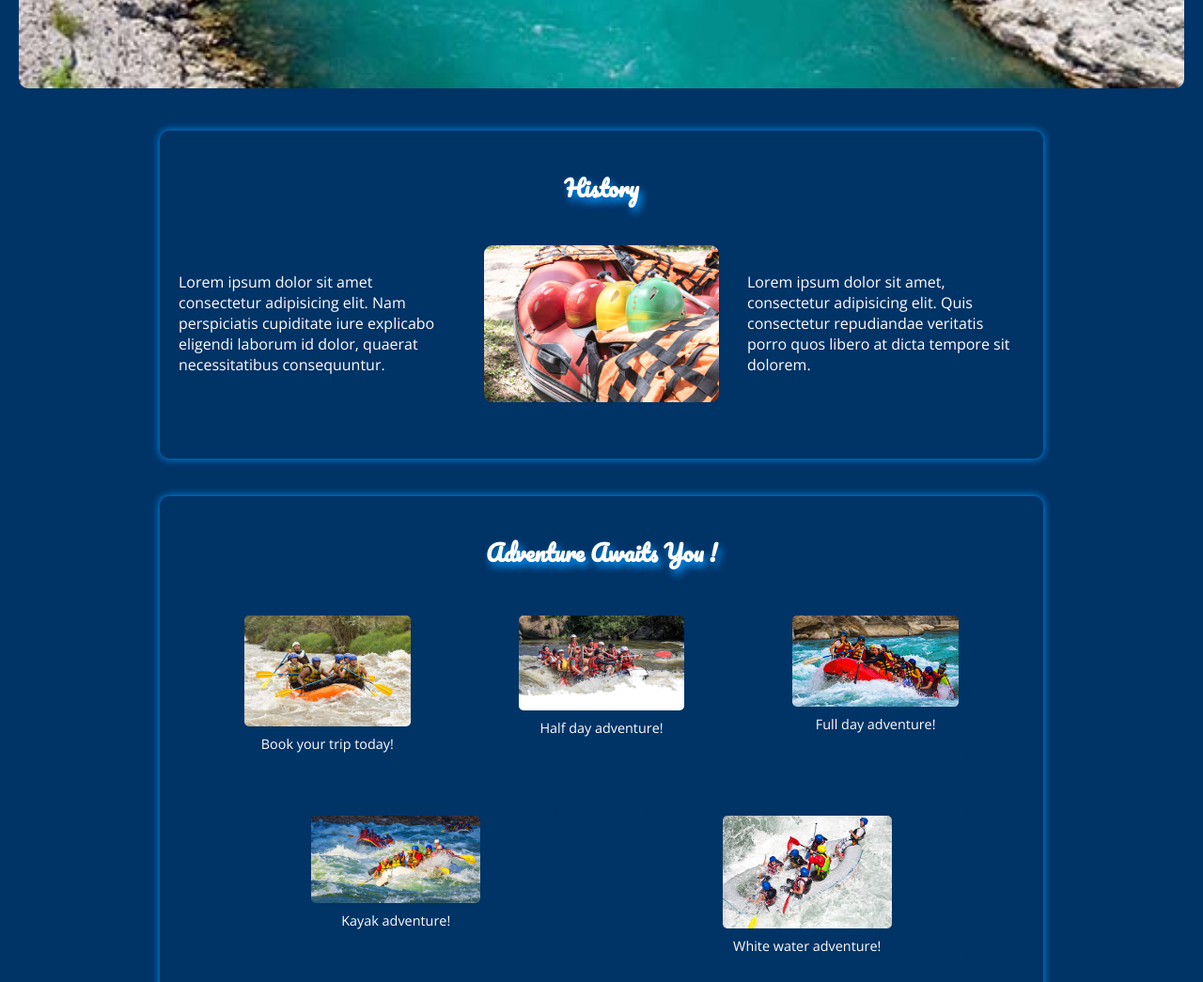
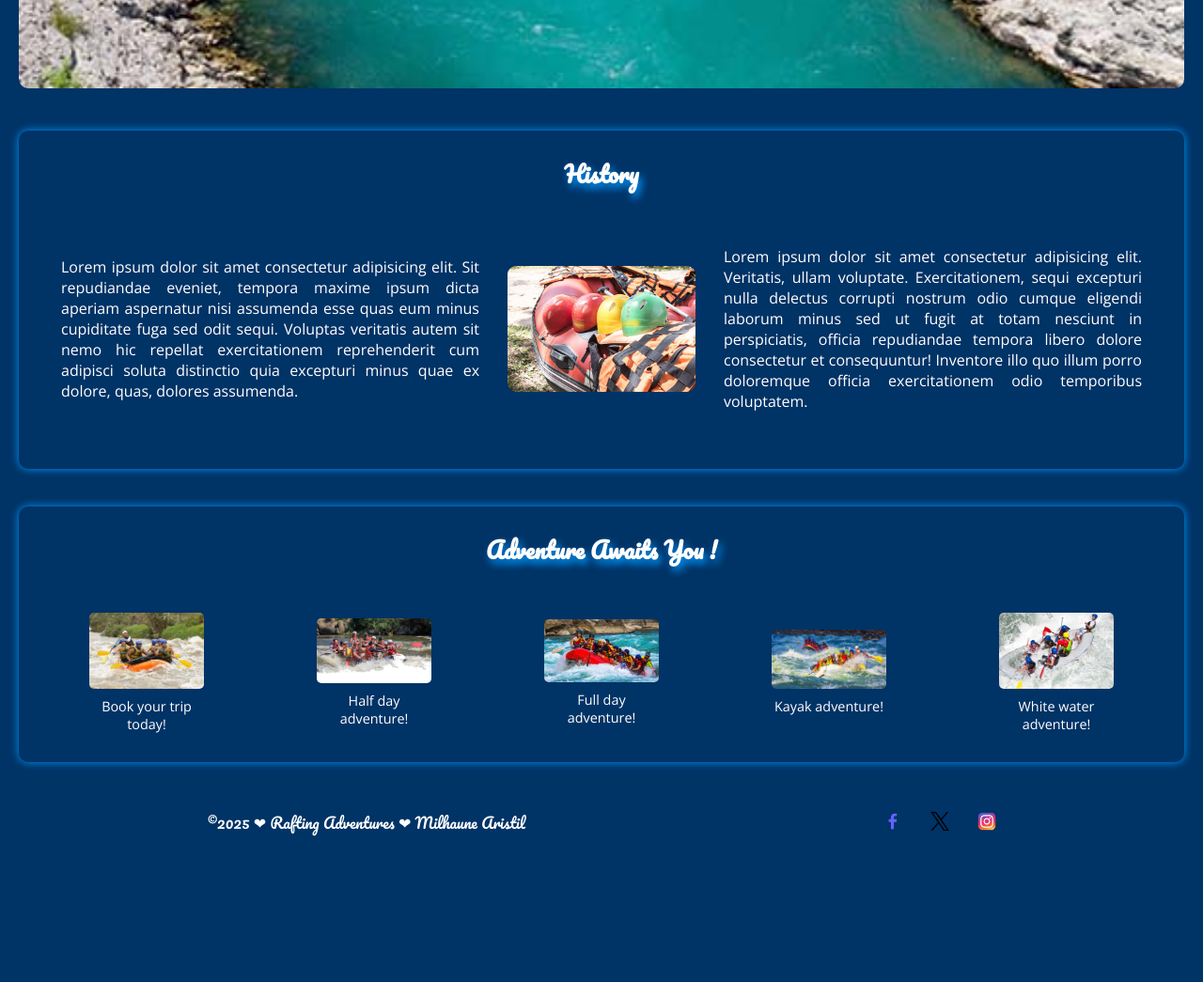
Before and after one commit to amilhaune/wdd130, a plain HTML site: page wwr/about.html in a window 1280 px wide. Shown: the part 880-1925 px from the top of the page at 94% size. After the commit the page ends 1819 px from the top, so only its background shows below. Drawn offline with nearby package versions, Linux system fonts and the light colour scheme.

Commit message:
mdf history

```diff
--- a/wwr/about.html
+++ b/wwr/about.html
@@ -29,15 +29,15 @@
             <h1>White Water Rafting</h1>
             <article>
                 <img src="images/happy_client.jpg" alt="Rafting on the river">
-                <p>Lorem ipsum dolor sit amet, consectetur adipisicing elit. Assumenda at labore, error suscipit aut enim consequuntur distinctio? Illo tenetur sint totam quibusdam, et hic, officia reiciendis incidunt, neque error fugiat.</p>
+                <p>Lorem ipsum dolor, sit amet consectetur adipisicing elit. Sequi eaque ex placeat laborum, odit quasi corrupti rerum vero nulla consequatur dolore aliquid excepturi iure deserunt ut quos voluptatibus. Recusandae inventore, veritatis sed odio necessitatibus esse deserunt repudiandae optio porro voluptas ad consequatur nesciunt. Debitis illum tempore obcaecati corrupti totam alias, ipsum quidem similique fuga, eius nesciunt sed necessitatibus doloremque aliquid?</p>
             </article>
         </div>
         <section class="history">
             <h2>History</h2>
             <div class="history-content">
-                <p>Lorem ipsum dolor sit amet consectetur adipisicing elit. Nam perspiciatis cupiditate iure explicabo eligendi laborum id dolor, quaerat necessitatibus consequuntur.</p>
+                <p>Lorem ipsum dolor sit amet consectetur adipisicing elit. Sit repudiandae eveniet, tempora maxime ipsum dicta aperiam aspernatur nisi assumenda esse quas eum minus cupiditate fuga sed odit sequi. Voluptas veritatis autem sit nemo hic repellat exercitationem reprehenderit cum adipisci soluta distinctio quia excepturi minus quae ex dolore, quas, dolores assumenda.</p>
                 <img src="images/rafting22.jpg" alt="Rafting on the river">
-                <p>Lorem ipsum dolor sit amet, consectetur adipisicing elit. Quis consectetur repudiandae veritatis porro quos libero at dicta tempore sit dolorem.</p>
+                <p>Lorem ipsum dolor sit amet consectetur adipisicing elit. Veritatis, ullam voluptate. Exercitationem, sequi excepturi nulla delectus corrupti nostrum odio cumque eligendi laborum minus sed ut fugit at totam nesciunt in perspiciatis, officia repudiandae tempora libero dolore consectetur et consequuntur! Inventore illo quo illum porro doloremque officia exercitationem odio temporibus voluptatem.</p>
             </div>
             </section>
         <section class="adventures">
--- a/wwr/styles/rafting.css
+++ b/wwr/styles/rafting.css
@@ -33,6 +33,7 @@ header img {
     width: 150px;
     height: auto;
     margin: 0;
+    margin-left: 30px;
 }
 
 header nav {
@@ -111,9 +112,8 @@ header nav a:hover {
 
 .history {
     text-align: center;
-    padding: 20px;
-    max-width: 900px;
-    margin: 40px auto;
+    padding: 5px;
+    margin:40px auto;
     background-color: var(--accent1-color);
     border-radius: 10px;
     box-shadow: 0 0 10px var(--primary-color);
@@ -122,7 +122,7 @@ header nav a:hover {
 .history h2 {
     color: var(--secondary-color);
     font-family: 'Pacifico', cursive;
-    margin-bottom: 20px;
+    margin-bottom: 5px;
     text-shadow: 3px 5px 8px var(--primary-color);
 
 }
@@ -133,28 +133,26 @@ header nav a:hover {
     align-items: center;
     justify-content: center;
     gap: 30px;
-    max-width: 900px;
-    margin: 40px auto;
+    margin: 40px;
     flex-wrap: wrap;
 }
 
 .history-content img {
-    width: 250px;
+    width: 200px;
     height: auto;
     border-radius: 9px;
 }
 
 .history-content p {
     flex: 1;
-    text-align: left;
+    text-align: justify;
     color: var(--secondary-color);
 }
 
 
 .adventures {
     text-align: center;
-    padding: 20px;
-    max-width: 900px;
+    padding: 5px;
     margin: 40px auto;
     background-color: var(--accent1-color);
     border-radius: 10px;
@@ -171,9 +169,10 @@ header nav a:hover {
 
 .adventure-gallery{
     display: flex;
-    flex-wrap: wrap ;
+    flex-direction: row;
     justify-content: space-between;
-    gap: 15px;
+    align-items: center;
+    gap: 20px;
     padding: 0 20px;
 
 }
@@ -190,7 +189,6 @@ header nav a:hover {
     width: 100%;
     height: auto;
     border-radius: 5px;
-    max-width: 180px;
 }
 
 .adventure-gallery figcaption {
```
